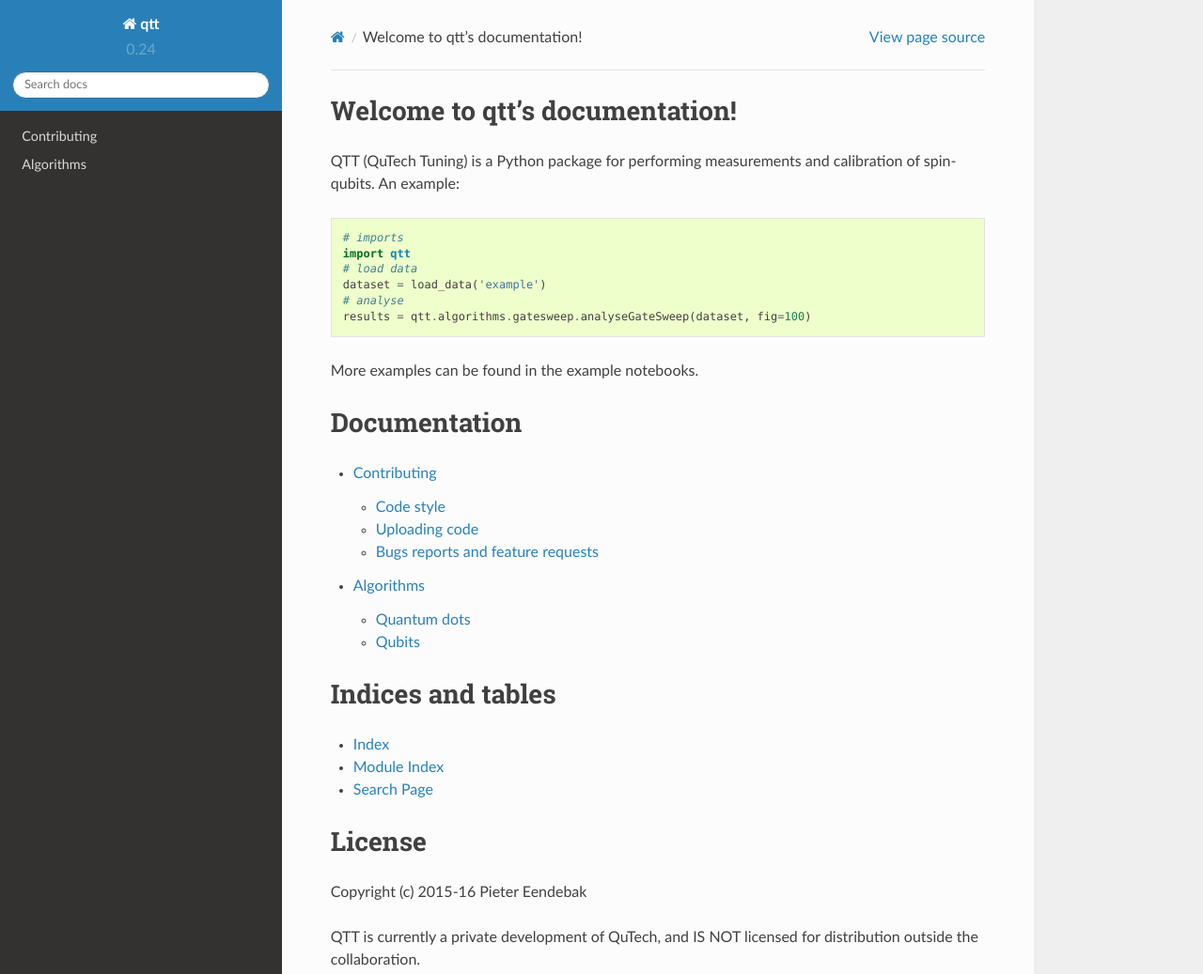
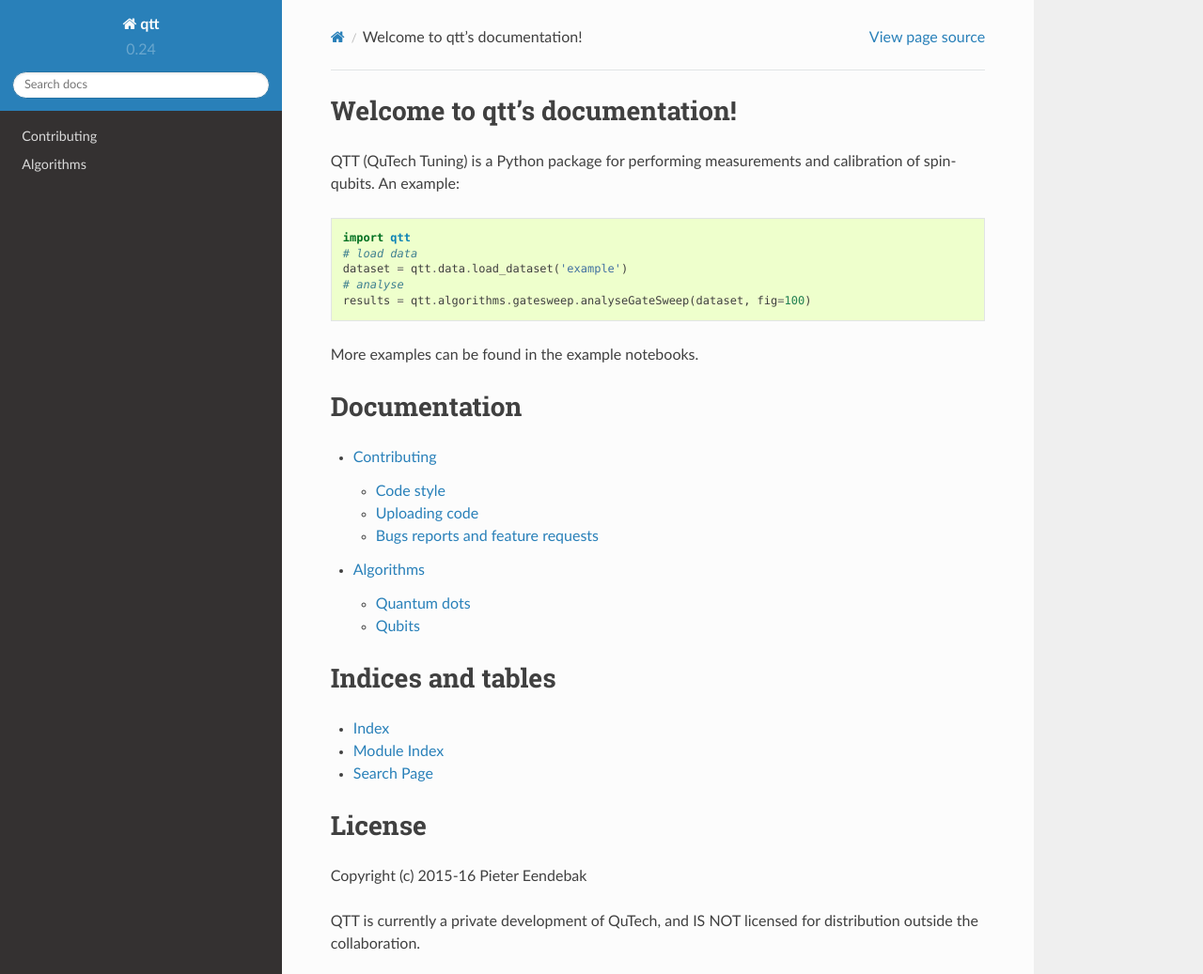
Before and after one commit to QuTech-Delft/qtt, a Sphinx documentation site: the page built from docs/index.rst, in a window 1280 px wide and 1347 px high, cut to the strip 0-1037 px from the top of the window. Shown: the whole strip at 94% size. Built offline with Sphinx 7.4.7 and the Read the Docs theme 2.0.0, drawn with Linux system fonts in a browser that asks for light colours; the version number is read from the project's files by our own code.

Commit message:
make example a bit more valid code

```diff
--- a/docs/index.rst
+++ b/docs/index.rst
@@ -16,10 +16,9 @@
 
 .. code:: python
 
-   # imports
    import qtt
    # load data
-   dataset = load_data('example')
+   dataset = qtt.data.load_dataset('example')
    # analyse
    results = qtt.algorithms.gatesweep.analyseGateSweep(dataset, fig=100)
 
```
